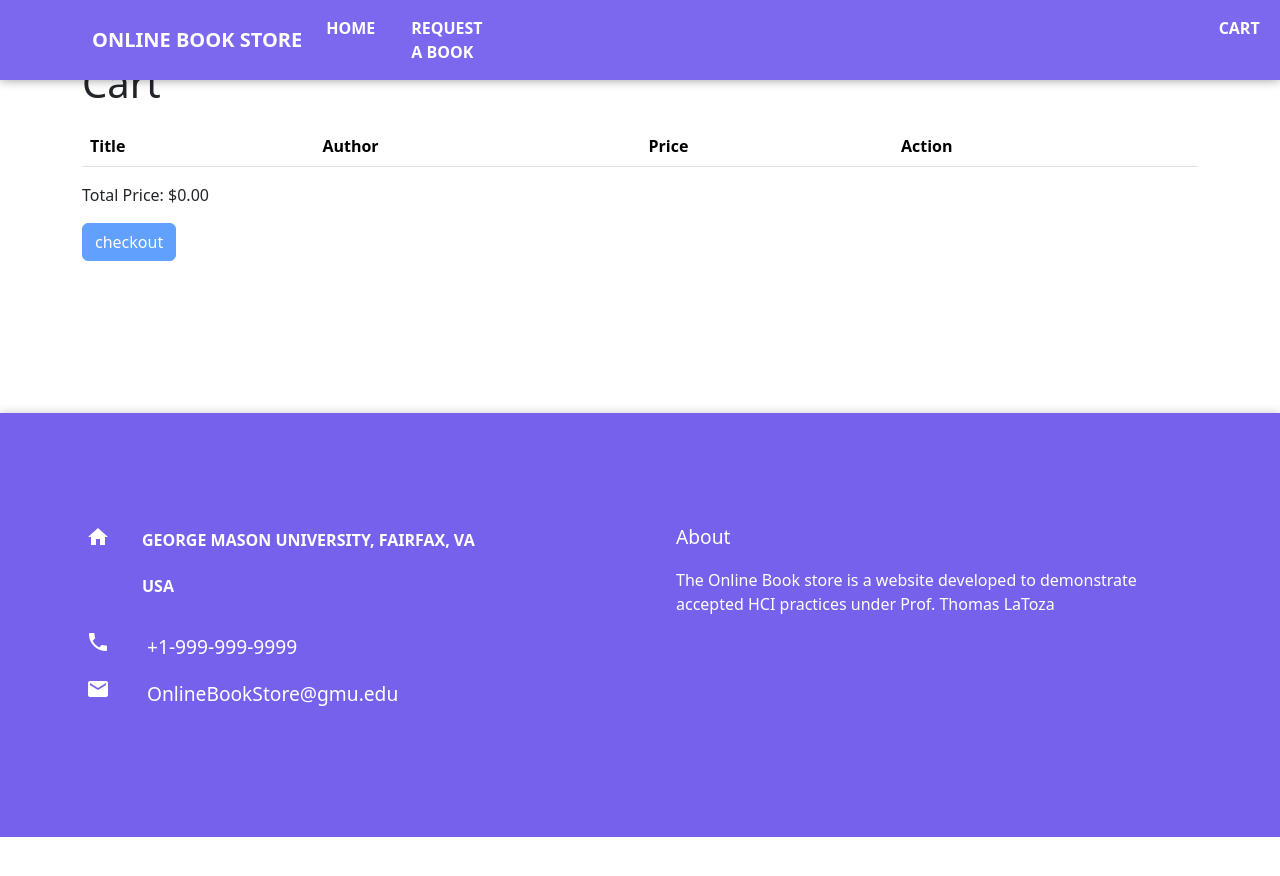
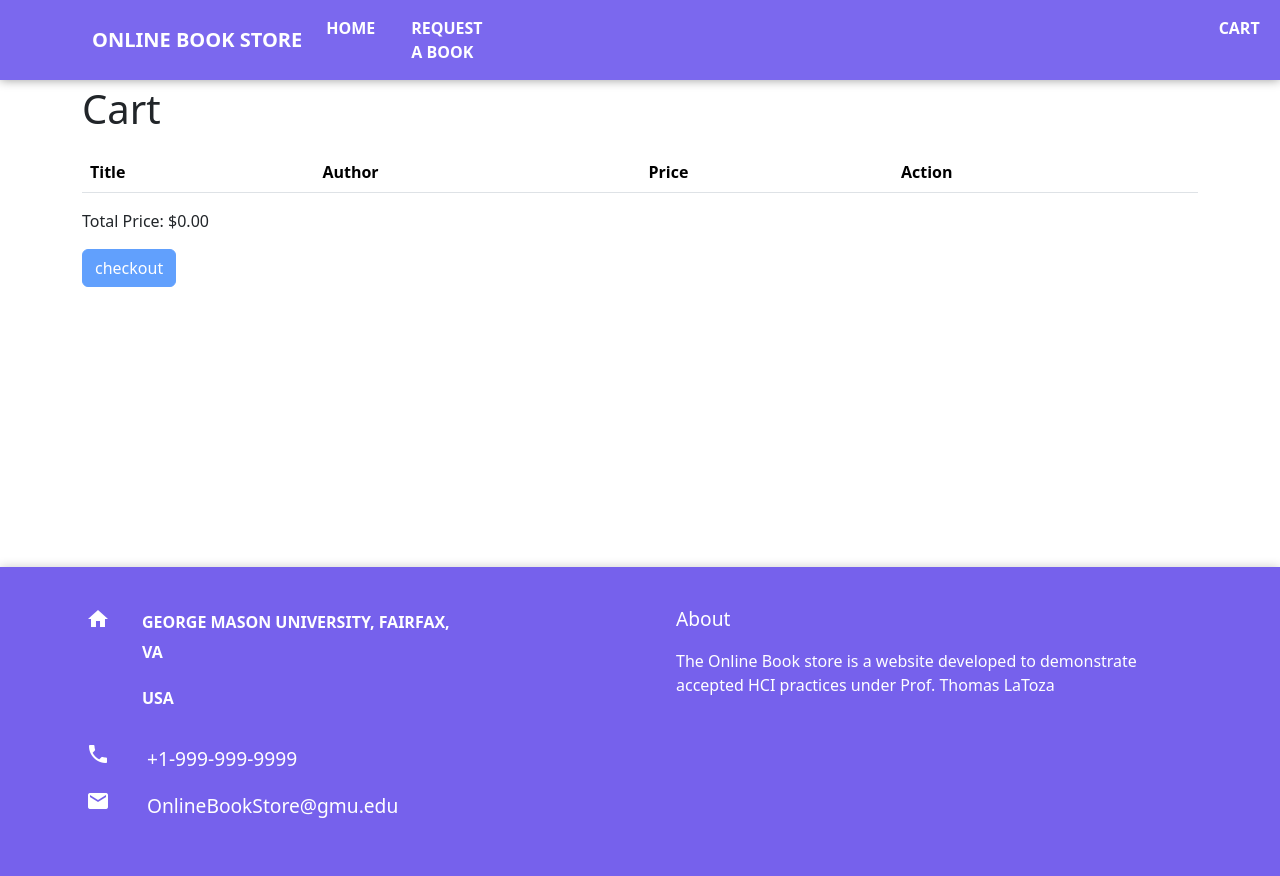
Before and after one commit to swe632/online-book-store, an Angular app: page /cart in a window 1280 px wide. Before the commit the page ends 837 px from the top, so only its background shows below. Built offline with nearby package versions, Linux system fonts and the light colour scheme.

Commit message:
smaller footer and aligned headings of req with cart and book listing

```diff
--- a/src/app/cart/cart.component.css
+++ b/src/app/cart/cart.component.css
@@ -1,6 +1,6 @@
 .pad{
-
-    padding-bottom:10%;
+    padding-top: 2%;
+    padding-bottom:20%;
 }
 
 .heading{
--- a/src/app/footer/footer.component.css
+++ b/src/app/footer/footer.component.css
@@ -1,6 +1,6 @@
 .footer{
     width:100%;
-    padding:6rem 0;
+    padding:1.5rem 0;
     background-color: #7661ec;
     box-shadow: 0px 0px 10px 0px rgba(0, 0, 0, 0.2);
 }
@@ -16,8 +16,8 @@
 }
 
 .left{
-height: 100%;
-max-width: 100%;
+height: 50%;
+max-width: 80%;
 display:flex;
 flex-direction: column;
 padding: 1rem;
--- a/src/app/req-book/req-book.component.css
+++ b/src/app/req-book/req-book.component.css
@@ -27,12 +27,11 @@ button {
 
 .pad{
     padding-bottom: 2%;
-
-      }
+}
 
 
-      .heading{
-        text-align: center;
-        padding-top:4%;
-        padding-bottom:2%;
-    }
+.heading{
+    text-align: center;
+    padding-top:7%;
+    padding-bottom:2%;
+}
```
